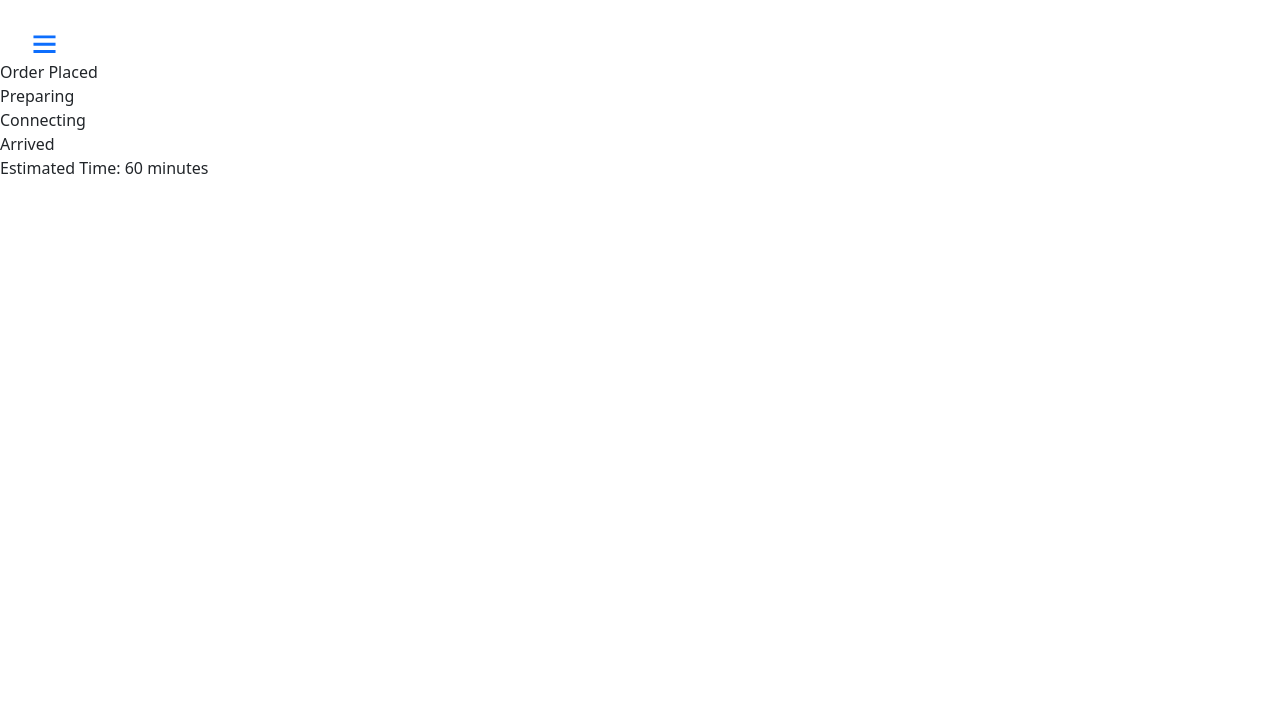
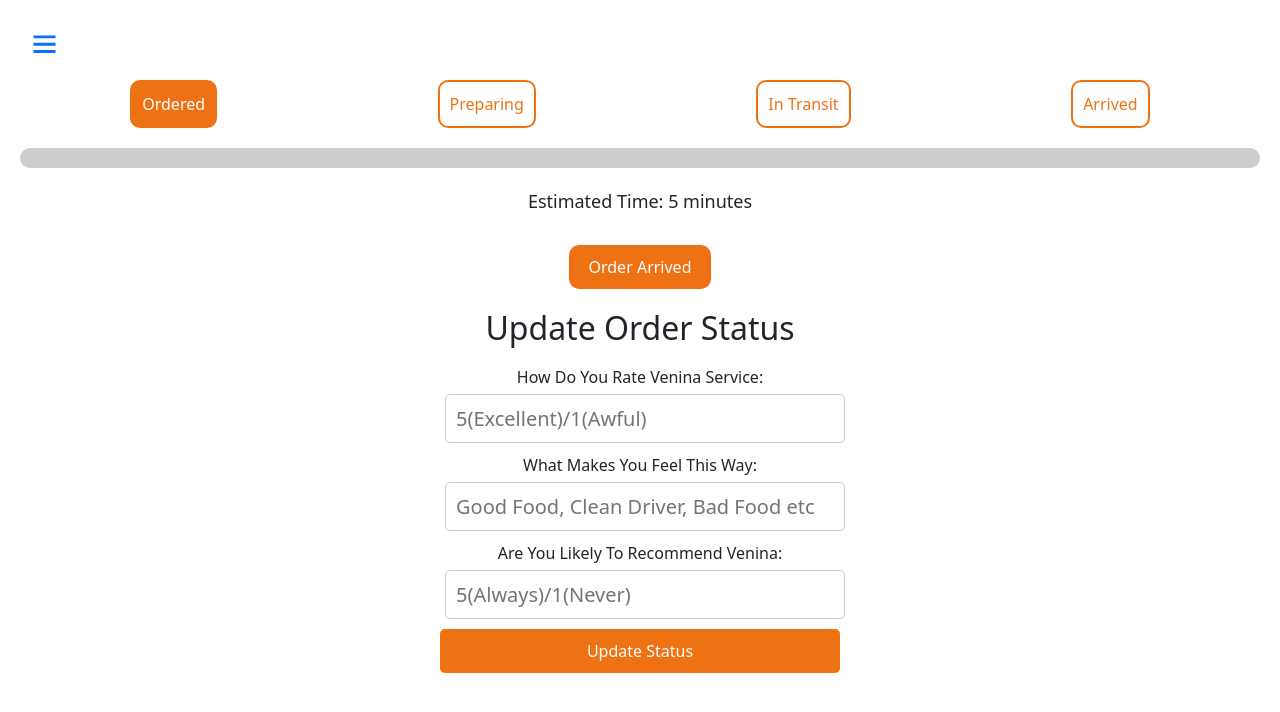
Before and after one commit to theurikamau7/Venina-Food-Delivery, a React (Create React App) app in the folder Client/: page /tracking in a window 1280 px wide. Shown: the top 712 px of the page. Built offline with nearby package versions, Linux system fonts and the light colour scheme.

Commit message:
Tracking && css

```diff
--- a/Client/src/App.css
+++ b/Client/src/App.css
@@ -313,3 +313,96 @@
   background-color: #ee7214; /* Adjusted color for Pay Later button */
   color: white; /* White text color for Pay Later button */
 }
+
+/*..trackingpage..*/
+.track-order-container {
+  padding: 20px;
+  text-align: center;
+}
+
+.steps-container {
+  display: flex;
+  justify-content: space-around;
+  margin-bottom: 20px;
+}
+
+.step {
+  padding: 10px;
+  border: 2px solid #ee7214;
+  border-radius: 10px;
+  background-color: #fff;
+  color: #ee7214;
+}
+
+.step.active {
+  background-color: #ee7214;
+  color: #fff;
+}
+
+.estimate-bar {
+  height: 20px;
+  background-color: #ccc;
+  border-radius: 10px;
+  margin-bottom: 20px;
+  overflow: hidden;
+}
+
+.estimate-progress {
+  height: 100%;
+  background-color: #ee7214;
+}
+
+.estimated-time {
+  font-size: 18px;
+  margin-bottom: 20px;
+}
+
+.order-arrived-button {
+  background-color: #ee7214;
+  color: #fff;
+  padding: 10px 20px;
+  font-size: 16px;
+  border: none;
+  border-radius: 10px;
+  cursor: pointer;
+  margin-bottom: 20px;
+}
+
+.order-arrived-button:hover {
+  background-color: #ff9533;
+}
+
+.order-status-form {
+  max-width: 400px;
+  margin: auto;
+}
+
+form {
+  display: flex;
+  flex-direction: column;
+}
+
+label {
+  margin-top: 10px;
+}
+
+input {
+  padding: 10px;
+  margin-top: 5px;
+  border: 1px solid #ccc;
+  border-radius: 5px;
+}
+
+button {
+  background-color: #ee7214;
+  color: #fff;
+  padding: 10px;
+  border: none;
+  border-radius: 5px;
+  cursor: pointer;
+  margin-top: 10px;
+}
+
+button:hover {
+  background-color: #ff9533;
+}
--- a/Client/src/Components/HomePage.js
+++ b/Client/src/Components/HomePage.js
@@ -1,3 +1,4 @@
+// HomePage.js
 import React, { useState, useEffect } from 'react';
 import NavBar from './navbar';
 import { FiShoppingCart } from 'react-icons/fi';
@@ -54,18 +55,16 @@
               <img className='images' src={food.image} alt={food.name} />
               <h3>{food.name}</h3>
               <p>{food.description}</p>
-              <Link to='./cart'>
               <button className='add-to-cart-button' onClick={() => handleAddToCart(food)}>
                 Order
                 <FiShoppingCart />
               </button>
-              </Link>
             </div>
           ))}
         </div>
       </div>
       <div className='cart'>
-        <Link to='./cart' className='cart-link'>
+        <Link to='/cart' className='cart-link'>
           <FiShoppingCart />Cart({cart.length})
         </Link>
       </div>
--- a/Client/src/Components/TrackingPage.js
+++ b/Client/src/Components/TrackingPage.js
@@ -1,9 +1,9 @@
 import React, { useEffect, useState } from 'react';
 import NavBar from './navbar';
+import '../App.css';
 
 function TrackingPage() {
-    const [currentStep, setCurrentStep] = useState(1);
-    const estimatedTime = 60;
+    const estimatedTime = 5;
     const [elapsedTime, setElapsedTime] = useState(0);
 
     useEffect(() => {
@@ -14,6 +14,19 @@
         return () => clearInterval(interval);
     }, []);
 
+    const getStepByElapsedTime = () => {
+        const totalSteps = 4;
+        const stepDuration = estimatedTime / totalSteps;
+        const currentStep = Math.floor(elapsedTime / stepDuration) + 1;
+        return currentStep > totalSteps ? totalSteps : currentStep;
+    };
+
+    const handleOrderArrived = () => {
+        // Handle logic for when the user clicks "Order Arrived" button
+        // You can update the order status or perform any other action
+        alert('Order has arrived!'); // For demonstration purposes, you can replace this with your logic
+    };
+
     return (
         <div>
             <div className="navbar">
@@ -21,16 +34,42 @@
             </div>
             <div className="track-order-container">
                 <div className="steps-container">
-                    <div className={`step ${currentStep === 1 ? 'active' : ''}`}>Order Placed</div>
-                    <div className={`step ${currentStep === 2 ? 'active' : ''}`}>Preparing</div>
-                    <div className={`step ${currentStep === 3 ? 'active' : ''}`}>Connecting</div>
-                    <div className={`step ${currentStep === 4 ? 'active' : ''}`}>Arrived</div>
+                    {["Ordered", "Preparing", "In Transit", "Arrived"].map((step, index) => (
+                        <div
+                            key={index}
+                            className={`step ${getStepByElapsedTime() === index + 1 ? 'active' : ''}`}
+                        >
+                            {step}
+                        </div>
+                    ))}
                 </div>
                 <div className="estimate-bar">
                     <div className="estimate-progress" style={{ width: `${(elapsedTime / estimatedTime) * 100}%` }}></div>
                 </div>
                 <div className="estimated-time">Estimated Time: {estimatedTime - elapsedTime} minutes</div>
                 {/* Add other tracking page content here */}
+
+                {/* "Order Arrived" button */}
+                <button className="order-arrived-button" onClick={handleOrderArrived}>
+                    Order Arrived
+                </button>
+
+                {/* Creative form for order status */}
+                <div className="order-status-form">
+                    <h2>Update Order Status</h2>
+                    <form>
+                        <label htmlFor="status1">How Do You Rate Venina Service:</label>
+                        <input type="text" id="status1" placeholder="5(Excellent)/1(Awful)" />
+
+                        <label htmlFor="status2">What Makes You Feel This Way:</label>
+                        <input type="text" id="status2" placeholder="Good Food, Clean Driver, Bad Food etc" />
+
+                        <label htmlFor="status3">Are You Likely To Recommend Venina:</label>
+                        <input type="text" id="status3" placeholder="5(Always)/1(Never)" />
+
+                        <button type="submit">Update Status</button>
+                    </form>
+                </div>
             </div>
         </div>
     );
```
